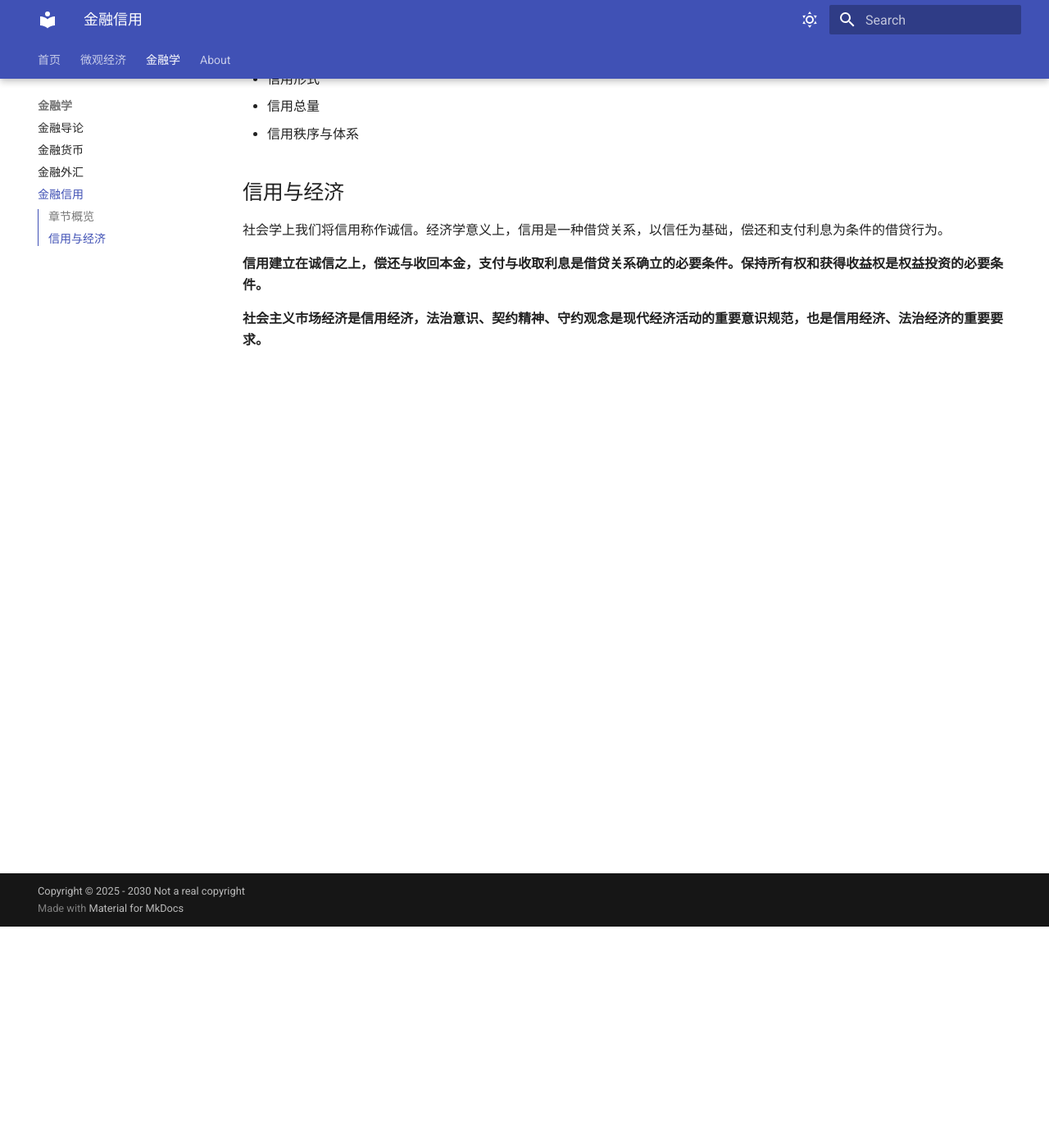
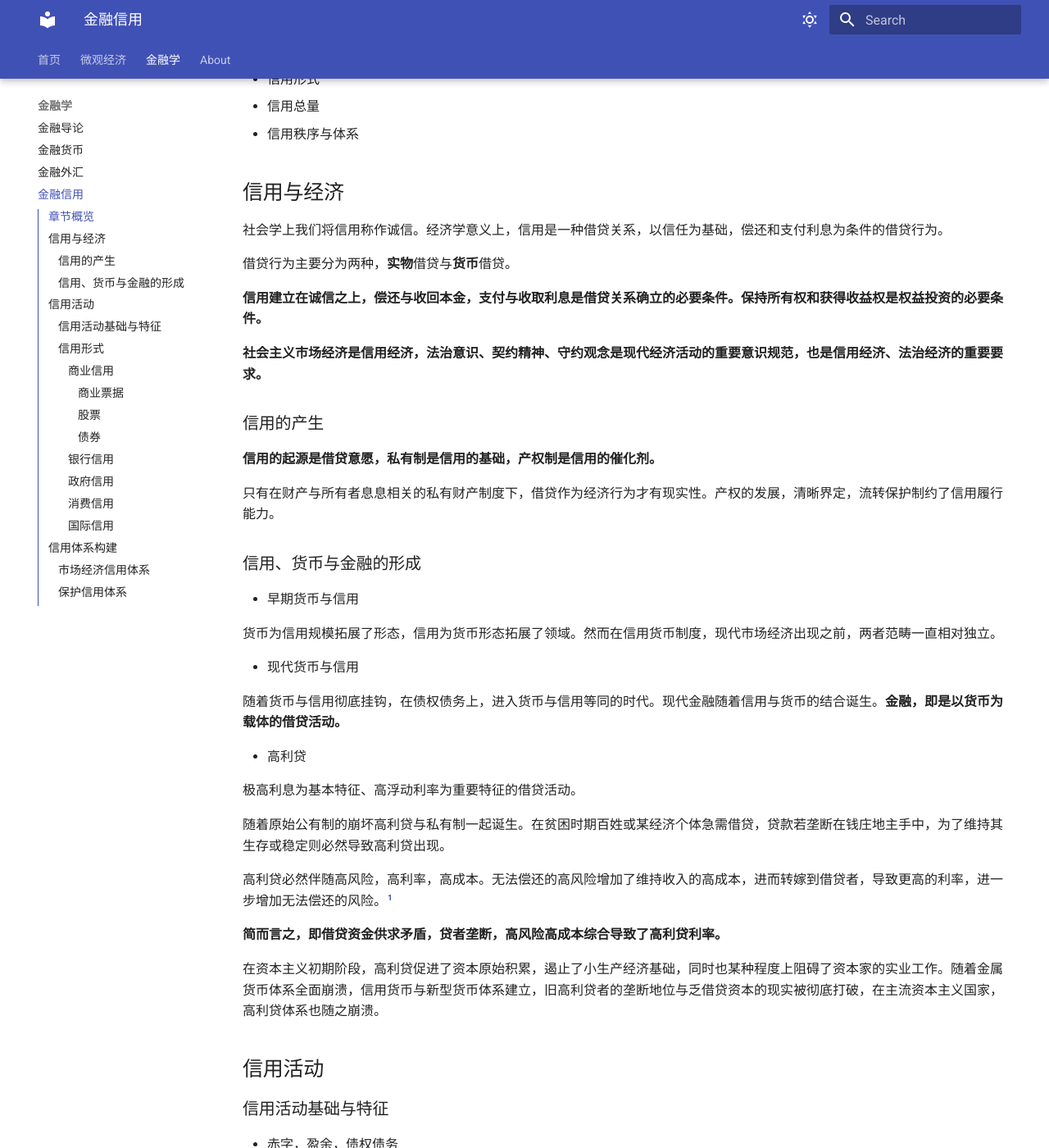
Before and after one commit to HarudogMyLand/FuckEconomicNote, an MkDocs documentation site: the page built from docs/finance/finance4.md, in a window 1280 px wide and 1400 px high, scrolled down 270 px. Shown: the whole window at 82% size. Built offline with MkDocs 1.6.1 and Material for MkDocs 9.7.7, drawn with Linux system fonts in a browser that asks for light colours; some of the changed text lies outside the part shown.

Commit message:
Add New Note

```diff
--- a/docs/finance/finance4.md
+++ b/docs/finance/finance4.md
@@ -14,6 +14,107 @@
 
 社会学上我们将信用称作诚信。经济学意义上，信用是一种借贷关系，以信任为基础，偿还和支付利息为条件的借贷行为。
 
+借贷行为主要分为两种，**实物**借贷与**货币**借贷。
+
 **信用建立在诚信之上，偿还与收回本金，支付与收取利息是借贷关系确立的必要条件。保持所有权和获得收益权是权益投资的必要条件。**
 
 **社会主义市场经济是信用经济，法治意识、契约精神、守约观念是现代经济活动的重要意识规范，也是信用经济、法治经济的重要要求。**
+
+### 信用的产生
+
+**信用的起源是借贷意愿，私有制是信用的基础，产权制是信用的催化剂。**
+
+只有在财产与所有者息息相关的私有财产制度下，借贷作为经济行为才有现实性。产权的发展，清晰界定，流转保护制约了信用履行能力。
+
+### 信用、货币与金融的形成
+
+- 早期货币与信用
+
+货币为信用规模拓展了形态，信用为货币形态拓展了领域。然而在信用货币制度，现代市场经济出现之前，两者范畴一直相对独立。
+
+- 现代货币与信用
+
+随着货币与信用彻底挂钩，在债权债务上，进入货币与信用等同的时代。现代金融随着信用与货币的结合诞生。**金融，即是以货币为载体的借贷活动。**
+
+- 高利贷
+
+极高利息为基本特征、高浮动利率为重要特征的借贷活动。
+
+随着原始公有制的崩坏高利贷与私有制一起诞生。在贫困时期百姓或某经济个体急需借贷，贷款若垄断在钱庄地主手中，为了维持其生存或稳定则必然导致高利贷出现。
+
+高利贷必然伴随高风险，高利率，高成本。无法偿还的高风险增加了维持收入的高成本，进而转嫁到借贷者，导致更高的利率，进一步增加无法偿还的风险。[^1]
+
+**简而言之，即借贷资金供求矛盾，贷者垄断，高风险高成本综合导致了高利贷利率。**
+
+在资本主义初期阶段，高利贷促进了资本原始积累，遏止了小生产经济基础，同时也某种程度上阻碍了资本家的实业工作。随着金属货币体系全面崩溃，信用货币与新型货币体系建立，旧高利贷者的垄断地位与乏借贷资本的现实被彻底打破，在主流资本主义国家，高利贷体系也随之崩溃。
+
+## 信用活动
+
+### 信用活动基础与特征
+
+- 赤字，盈余，债权债务
+
+信用是一种借贷活动，信用货币就是对银行体系的债权：现金就是对央行的债权，存款就是对商业银行的债权，二者都属于广义的货币。
+
+因此，收入支出导致的赤字，盈余，实际上就是对债权债务关系的重构。在外界看来，会导致资金的净流入流出。
+
+- 间接融资与直接融资
+
+前者：盈余者通过金融机构向赤字者融资
+
+后者：盈余者通过赤字方的所有权凭证或债权债务直接融入资金。
+
+**社会融资规模是金融部门服务非金融部门的信用规模，是指一定时期末实体经济从金融体系获得的资金余额**
+
+### 信用形式
+
+国民经济中居民个人、非金融企业、政府、金融机构与国外五个部门的资金余缺并存是市场经济中信用关系存在的基础。
+
+#### 商业信用
+
+工商企业买卖商品时卖方向买方以商品形式提供的信用，通常包含着两种同时发生的经济行为：商品买卖与货币借贷。
+
+##### 商业票据
+
+##### 股票
+
+是股份公司发行的所有权凭证
+
+- 普通股(Common stock)
+- 优先股(Preferred stock)
+
+##### 债券
+
+#### 银行信用
+
+银行或者其他金融机构以货币形态提供的信用。是一种间接信用。
+
+#### 政府信用
+
+政府作为债权人或债务人的借贷活动。
+
+- 国债
+- 地方债券
+- 担保债权
+
+#### 消费信用
+
+居民部门所接受的信用，企业、银行和其他金融机构向消费者提供的用于生活消费的信用。
+
+#### 国际信用
+
+一切跨国的借贷关系和借贷活动
+
+## 信用体系构建
+
+### 市场经济信用体系
+
+社会主义市场经济的平稳运行离不开健康的信用秩序，良好的信用秩序是支撑信用关系良性发展的前提条件
+
+### 保护信用体系
+
+道德与法治()
+
+---
+
+[^1]: 在中国，批判与支持高利贷的声音此起彼伏，认为正常经营和严重压迫的观点比比皆是；在西方，由于宗教影响，主流价值观主张彻底否认放债乃至利息，进而利于教会自己的高利贷放贷。
```
Also changed, not shown: docs/finance/finance2.md (+142 -0 lines), docs/finance/finance5.md (added, +68 -0 lines).
